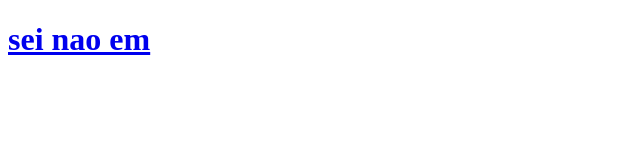
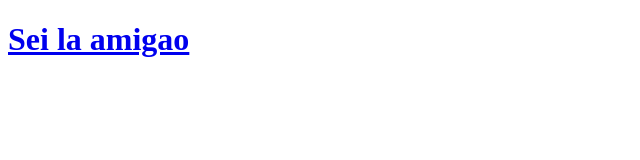
Before and after one commit to ysaytor/ysaytor, a plain HTML site: page index.html in a window 1280 px wide. Shown: the whole page, without its empty margins (0-640 px from the left). Drawn offline with Linux system fonts and the light colour scheme.

Commit message:
teste git

```diff
--- a/index.html
+++ b/index.html
@@ -8,7 +8,7 @@
 <body>
     <h1>
         <A><link rel="stylesheet" href=""></A>
-        <a href="lek"> sei nao em </a>
+        <a href="lek"> Sei la amigao </a>
     </h1>
 </body>
 </html>
```
